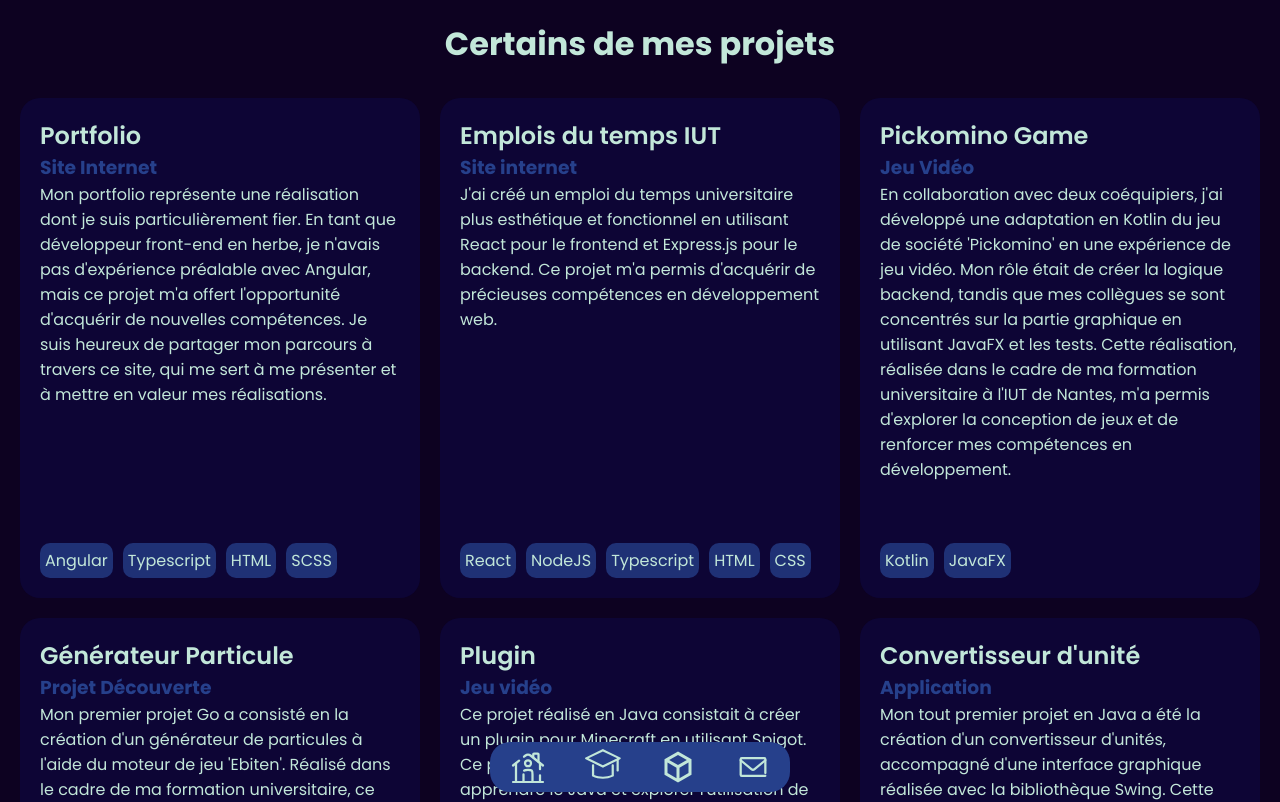
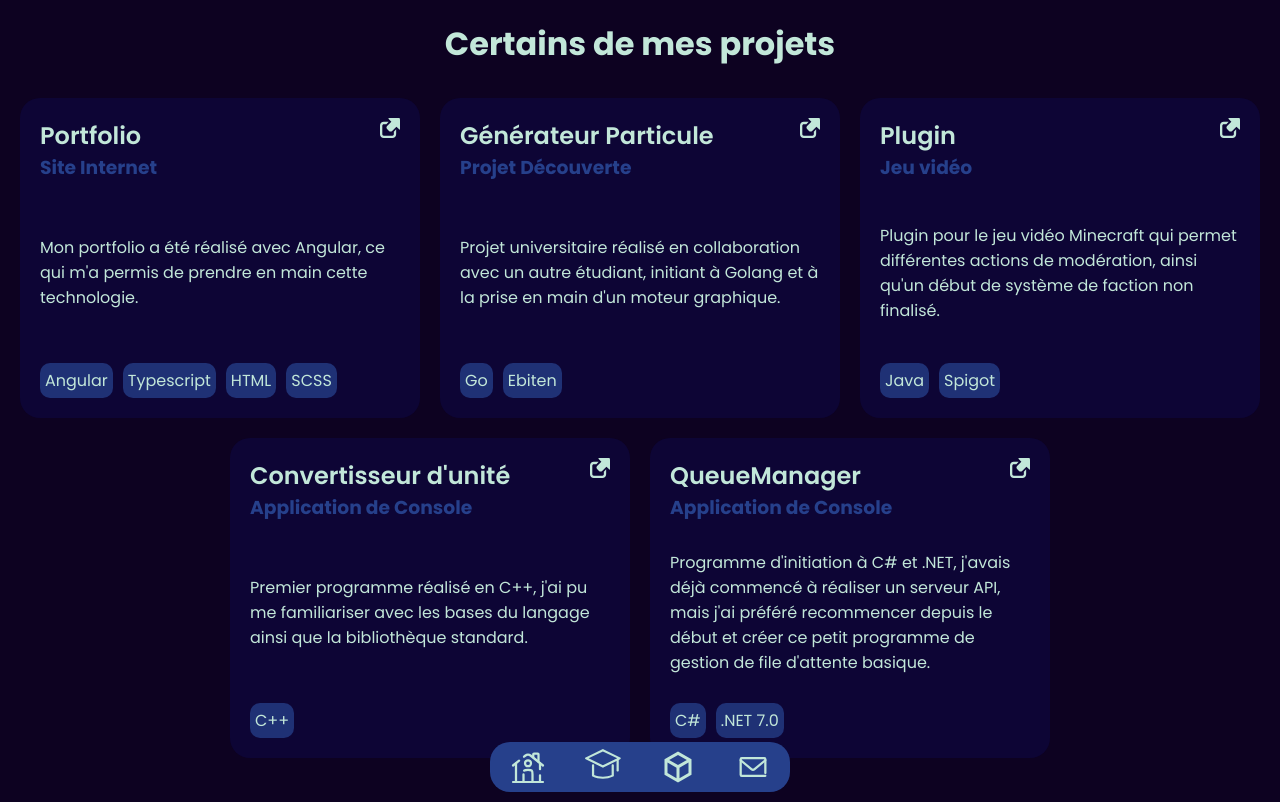
Before and after one commit to Mitotow/Portfolio, an Angular app: page /projects in a window 1280 px wide. Shown: the top 802 px of the page. Built offline with nearby package versions, Linux system fonts and the light colour scheme.

Commit message:
Remake projects cards, remove and add new projects + adding git source redirection

```diff
--- a/src/app/projects-page/projects-page.component.html
+++ b/src/app/projects-page/projects-page.component.html
@@ -2,11 +2,14 @@
     <h1>Certains de mes projets</h1>
     <div class="projects">
         <div class="projects-project" *ngFor="let p of projects" [ngStyle]="{'animation-delay': projects.indexOf(p)*0.25 + 's'}">
-            <div class="projects-project-text">
-                <h2 [textContent]="p.title"></h2>
-                <h3 [textContent]="p.subtitle"></h3>
-                <p [textContent]="p.text"></p>
+            <div class="projects-project-header">
+                <div class="projects-project-header-text">
+                    <h2 [textContent]="p.title"></h2>
+                    <h3 [textContent]="p.subtitle"></h3>
+                </div>
+                <img src="/assets/projects/source.svg" alt="source" (click)="openSource(p.git)">
             </div>
+            <p [textContent]="p.text"></p>
             <div class="projects-project-utils">
                 <span *ngFor="let util of p.used" [textContent]="util"></span>
             </div>
--- a/src/app/projects-page/projects-page.component.scss
+++ b/src/app/projects-page/projects-page.component.scss
@@ -11,8 +11,9 @@
         gap: 20px;
 
         &-project {
+            cursor: default;
             width: 400px;
-            height: 500px;
+            height: 40vh;
 
             display: flex;
             flex-flow: column nowrap;
@@ -25,9 +26,27 @@
             transform: scale(0);
             animation: growIn 1s forwards;
 
-            &-text {
-                h2 {font-weight: 600;}
-                h3 {color:$marian-blue;}
+            &-header {
+                display: flex;
+                flex-flow: row nowrap;
+                justify-content: space-between;
+                align-items: flex-start;
+                &-text {
+                    h2 {font-weight: 600;}
+                    h3 {color:$marian-blue;}
+                }
+                img {
+                    width: 20px;
+                    height: auto;
+
+                    transition: transform ease-in-out 250ms;
+
+                    &:hover {
+                        cursor: pointer;
+                        transform: scale(1.2);
+                    }
+
+                }
             }
 
             &-utils {
--- a/src/app/projects-page/projects-page.component.ts
+++ b/src/app/projects-page/projects-page.component.ts
@@ -11,40 +11,40 @@ export class ProjectsPageComponent {
     {
       title: "Portfolio",
       subtitle: "Site Internet",
-      text: "Mon portfolio représente une réalisation dont je suis particulièrement fier. En tant que développeur front-end en herbe, je n'avais pas d'expérience préalable avec Angular, mais ce projet m'a offert l'opportunité d'acquérir de nouvelles compétences. Je suis heureux de partager mon parcours à travers ce site, qui me sert à me présenter et à mettre en valeur mes réalisations.",
+      text: "Mon portfolio a été réalisé avec Angular, ce qui m'a permis de prendre en main cette technologie.",
+      git: new URL('https://github.com/Mitotow/Portfolio'),
       used: ['Angular', 'Typescript', 'HTML', 'SCSS'],
-    },
-    {
-      title: "Emplois du temps IUT",
-      subtitle: "Site internet",
-      text: "J'ai créé un emploi du temps universitaire plus esthétique et fonctionnel en utilisant React pour le frontend et Express.js pour le backend. Ce projet m'a permis d'acquérir de précieuses compétences en développement web.",
-      used: ['React', 'NodeJS', 'Typescript', 'HTML', 'CSS'],
-    },
-    {
-      title: "Pickomino Game",
-      subtitle: "Jeu Vidéo",
-      text: "En collaboration avec deux coéquipiers, j'ai développé une adaptation en Kotlin du jeu de société 'Pickomino' en une expérience de jeu vidéo. Mon rôle était de créer la logique backend, tandis que mes collègues se sont concentrés sur la partie graphique en utilisant JavaFX et les tests. Cette réalisation, réalisée dans le cadre de ma formation universitaire à l'IUT de Nantes, m'a permis d'explorer la conception de jeux et de renforcer mes compétences en développement.",
-      used: ['Kotlin', 'JavaFX'],
     },
     {
       title: "Générateur Particule",
       subtitle: "Projet Découverte",
-      text: "Mon premier projet Go a consisté en la création d'un générateur de particules à l'aide du moteur de jeu 'Ebiten'. Réalisé dans le cadre de ma formation universitaire, ce projet m'a permis de découvrir Go et d'explorer le développement de jeux. Il représente ma première incursion réussie dans le monde de la programmation Go.",
+      text: "Projet universitaire réalisé en collaboration avec un autre étudiant, initiant à Golang et à la prise en main d'un moteur graphique.",
+      git: new URL('https://github.com/Mitotow/GoParticleGenerator'),
       used: ['Go', 'Ebiten'],
     },
     {
       title: "Plugin",
       subtitle: "Jeu vidéo",
-      text: "Ce projet réalisé en Java consistait à créer un plugin pour Minecraft en utilisant Spigot. Ce projet m'a servi de tremplin pour apprendre le Java et explorer l'utilisation de bibliothèques. Le plugin actuel offre des fonctionnalités de commandes simples, et j'ai l'intention de le développer davantage en y ajoutant un système de factions. Cette expérience a été cruciale pour mon apprentissage en tant que débutant en Java et pour ma compréhension de la création de plugins Minecraft.",
+      text: "Plugin pour le jeu vidéo Minecraft qui permet différentes actions de modération, ainsi qu'un début de système de faction non finalisé.",
+      git: new URL('https://github.com/Mitotow/TPlugin'),
       used: ['Java', 'Spigot'],
     },
     {
       title: "Convertisseur d'unité",
-      subtitle: "Application",
-      text: "Mon tout premier projet en Java a été la création d'un convertisseur d'unités, accompagné d'une interface graphique réalisée avec la bibliothèque Swing. Cette expérience m'a initié à la création d'interfaces graphiques et m'a permis d'apprendre les bases du langage Java. Ce projet marque mes premiers pas dans le développement d'applications Java avec une interface utilisateur.",
-      used: ['Java', 'Swing']
+      subtitle: "Application de Console",
+      text: "Premier programme réalisé en C++, j'ai pu me familiariser avec les bases du langage ainsi que la bibliothèque standard.",
+      git: new URL('https://github.com/Mitotow/CppUnitConverter'),
+      used: ['C++']
+    },
+    {
+      title: "QueueManager",
+      subtitle: "Application de Console",
+      text: "Programme d'initiation à C# et .NET, j'avais déjà commencé à réaliser un serveur API, mais j'ai préféré recommencer depuis le début et créer ce petit programme de gestion de file d'attente basique.",
+      git: new URL('https://github.com/Mitotow/QueueManager'),
+      used: ['C#', ".NET 7.0"]
     }
   ];
 
   constructor() {}
+  openSource = (url : URL) => window.open(url, '_blank');
 }
--- a/src/interfaces/Project.ts
+++ b/src/interfaces/Project.ts
@@ -2,5 +2,6 @@ export default interface Project {
     title: string,
     subtitle: string,
     text: string,
+    git: URL,
     used: string[],
 }
```
Also changed, not shown: src/assets/projects/source.svg (added).
